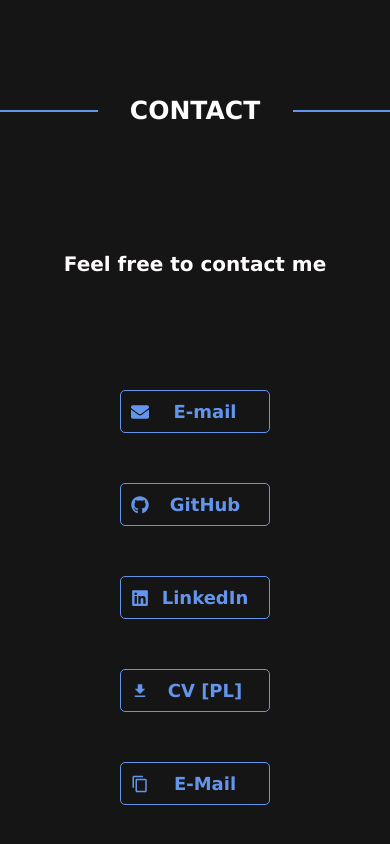
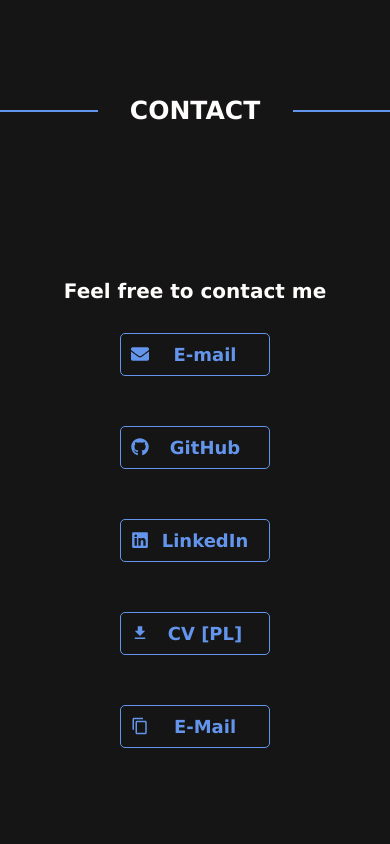
Before and after one commit to 00200200/portfolio, a React (Create React App) app: page / in a window 390 px wide. Shown: the part 3854-4698 px from the top of the page. Built offline with nearby package versions, Linux system fonts and the light colour scheme.

Commit message:
Update Contact.css

```diff
--- a/src/components/contact/Contact.css
+++ b/src/components/contact/Contact.css
@@ -84,7 +84,11 @@
 }
 
 @media (max-width: 600px) {
+	.contact-section h4 {
+		margin-bottom: 0;
+	}
 	.contact-buttons {
 		margin-bottom: 2rem;
+		padding-bottom: 3rem;
 	}
 }
```
